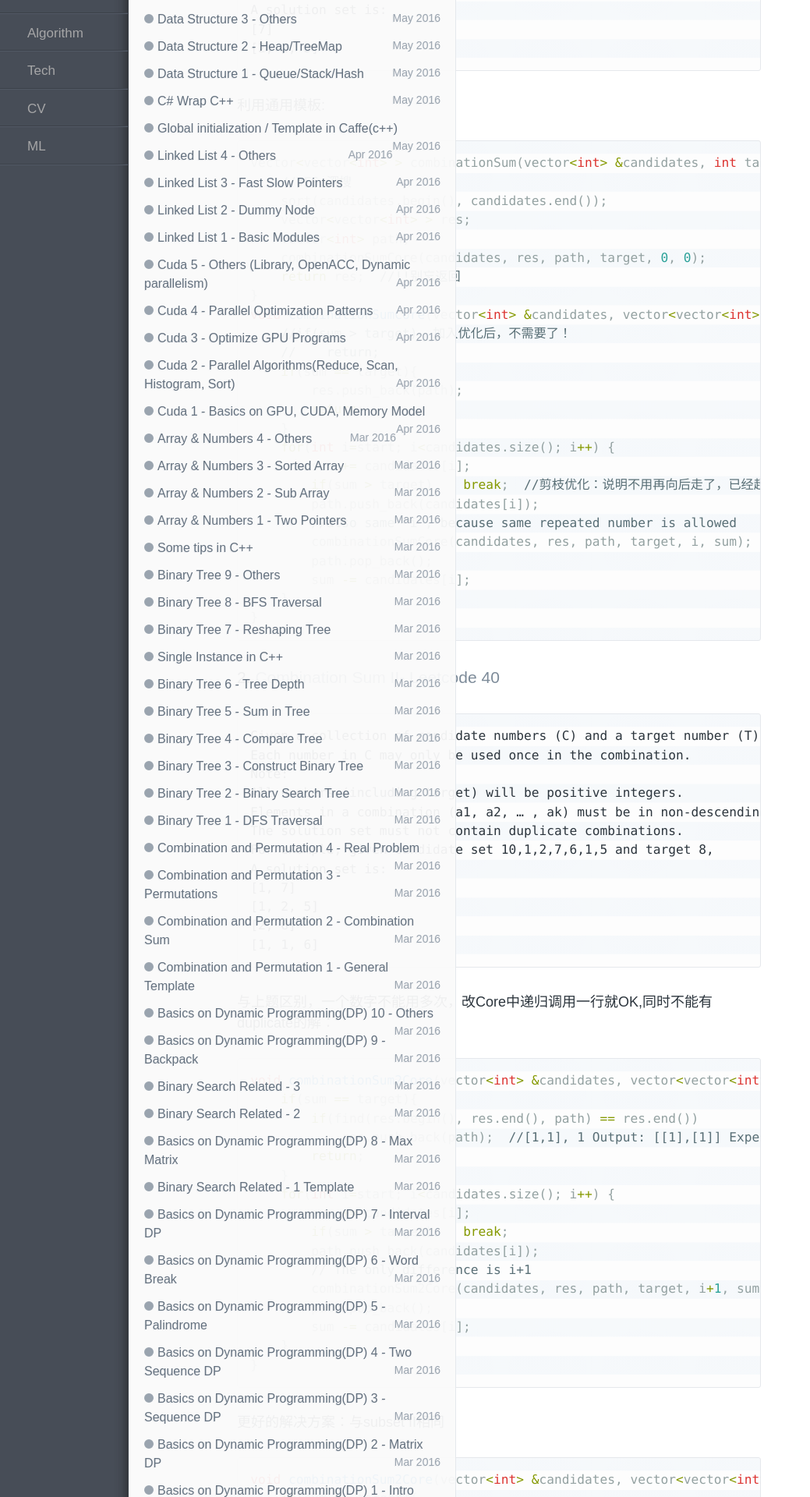
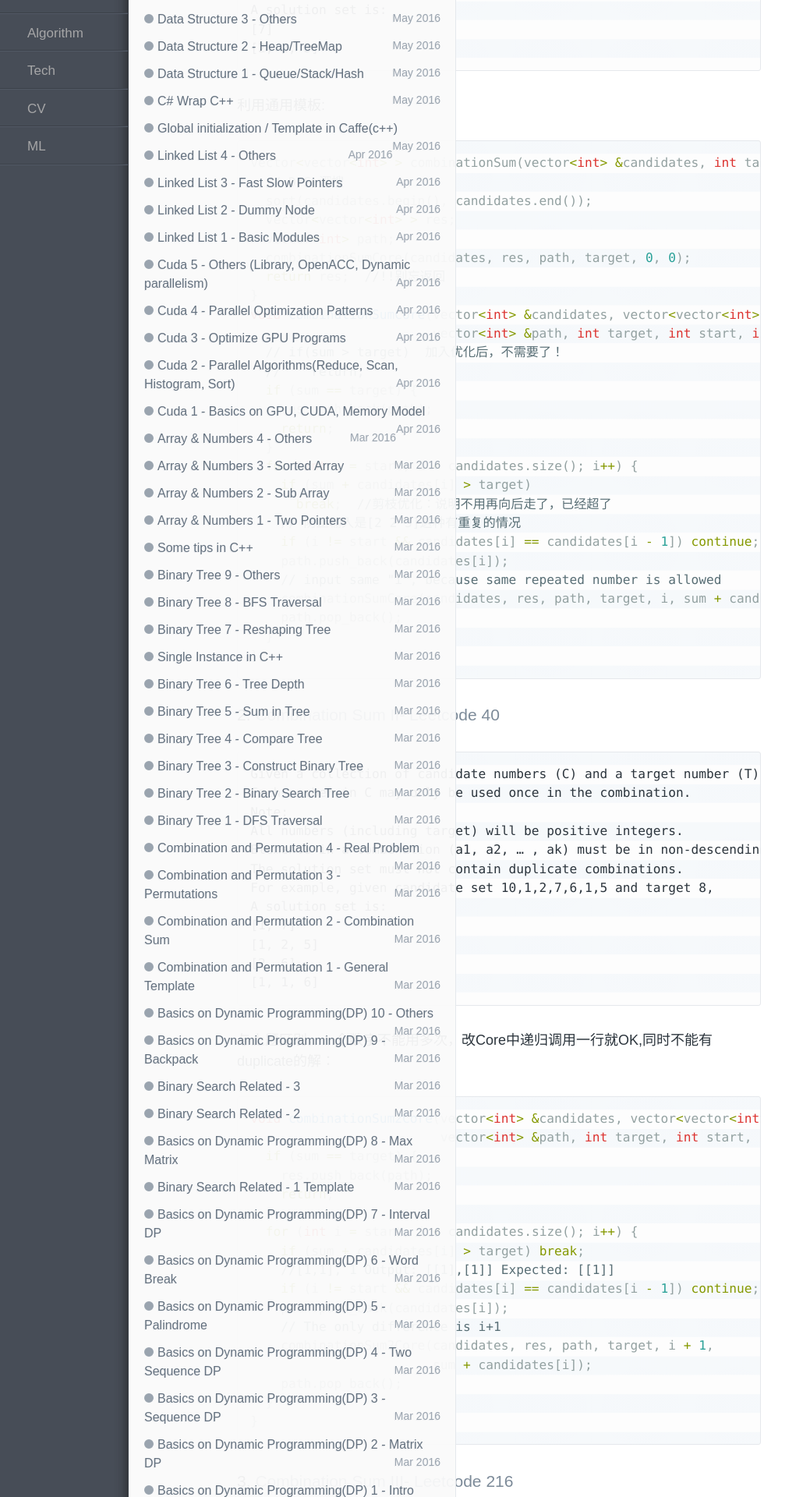
Before and after one commit to wykvictor/wykvictor.github.io, a Jekyll site: the page built from _posts/algorithm/2016-03-22-Combination-Permutation-2.md, in a window 1280 px wide. Shown: the part 417-2337 px from the top of the page at 78% size, without its empty margins (0-1039 px from the left). Built offline with Jekyll 4.4.1, drawn with Linux system fonts in a browser that asks for light colours; comment, search, counter and statistics services are not loaded; some of the changed text lies outside the part shown.

Commit message:
update combination and permutations

```diff
--- a/_posts/algorithm/2016-03-22-Combination-Permutation-2.md
+++ b/_posts/algorithm/2016-03-22-Combination-Permutation-2.md
@@ -23,29 +23,31 @@ A solution set is:
 利用通用模板:
 {% highlight C++ %}
 vector<vector<int> > combinationSum(vector<int> &candidates, int target) {
-    //DFS 深搜
-    sort(candidates.begin(), candidates.end());
-    vector<vector<int> > res;
-    vector<int> path;
-    combinationSumCore(candidates, res, path, target, 0, 0);
-    return res;  //!!别忘返回
+  // DFS 深搜
+  sort(candidates.begin(), candidates.end());
+  vector<vector<int> > res;
+  vector<int> path;
+  combinationSumCore(candidates, res, path, target, 0, 0);
+  return res;  //!!别忘返回
 }
-void combinationSumCore(vector<int> &candidates, vector<vector<int> > &res, vector<int> &path, int target, int start, int sum) {
-    //if(sum > target)  加入优化后，不需要了！
-    //    return;
-    if(sum == target){
-        res.push_back(path);
-        return;
-    }
-    for(int i=start; i<candidates.size(); i++) {
-        sum += candidates[i];
-        if(sum > target)    break;  //剪枝优化：说明不用再向后走了，已经超了
-        path.push_back(candidates[i]);
-        //also same "i", because same repeated number is allowed
-        combinationSumCore(candidates, res, path, target, i, sum);
-        path.pop_back();
-        sum -= candidates[i];
-    }
+void combinationSumCore(vector<int> &candidates, vector<vector<int> > &res,
+                        vector<int> &path, int target, int start, int sum) {
+  // if(sum > target)  加入优化后，不需要了！
+  //    return;
+  if (sum == target) {
+    res.push_back(path);
+    return;
+  }
+  for (int i = start; i < candidates.size(); i++) {
+    if (sum + candidates[i] > target)
+      break;  //剪枝优化：说明不用再向后走了，已经超了
+    // 防止输入是[2 2 3]这种有重复的情况
+    if (i != start && candidates[i] == candidates[i - 1]) continue;
+    path.push_back(candidates[i]);
+    // input same "i", because same repeated number is allowed
+    combinationSumCore(candidates, res, path, target, i, sum + candidates[i]);
+    path.pop_back();
+  }
 }
 {% endhighlight %}
 
@@ -67,40 +69,22 @@ A solution set is:
 
 与上题区别，一个数字不能用多次，改Core中递归调用一行就OK,同时不能有duplicate的解：
 {% highlight C++ %}
-void combinationSum2Core(vector<int> &candidates, vector<vector<int> > &res, vector<int> &path, int target, int start, int sum) {
-    if(sum == target){
-        if(find(res.begin(), res.end(), path) == res.end())
-            res.push_back(path);  //[1,1], 1 Output: [[1],[1]] Expected: [[1]]
-        return;
-    }
-    for(int i=start; i<candidates.size(); i++) {
-        sum += candidates[i];
-        if(sum > target)    break;
-        path.push_back(candidates[i]);
-        // The only difference is i+1
-        combinationSum2Core(candidates, res, path, target, i+1, sum);
-        path.pop_back();
-        sum -= candidates[i];
-    }
-}
-{% endhighlight %}
-更好的解决方案：与subset II相同
-{% highlight C++ %}
-void combinationSum2Core(vector<int> &candidates, vector<vector<int> > &res, vector<int> &path, int target, int start, int sum) {
-    if(sum == target){
-        res.push_back(path);
-        return;
-    }
-    for(int i=start; i<candidates.size(); i++) {
-        if(i != start && candidates[i] == candidates[i-1])
-            continue;
-        sum += candidates[i];
-        if(sum > target)    break;
-        path.push_back(candidates[i]);
-        combinationSum2Core(candidates, res, path, target, i+1, sum);
-        path.pop_back();
-        sum -= candidates[i];
-    }
+void combinationSum2Core(vector<int> &candidates, vector<vector<int> > &res,
+                         vector<int> &path, int target, int start, int sum) {
+  if (sum == target) {
+    res.push_back(path);
+    return;
+  }
+  for (int i = start; i < candidates.size(); i++) {
+    if (sum + candidates[i] > target) break;
+    //[1,1], 1 Output: [[1],[1]] Expected: [[1]]
+    if (i != start && candidates[i] == candidates[i - 1]) continue;
+    path.push_back(candidates[i]);
+    // The only difference is i+1
+    combinationSum2Core(candidates, res, path, target, i + 1,
+                        sum + candidates[i]);
+    path.pop_back();
+  }
 }
 {% endhighlight %}
 
@@ -124,21 +108,22 @@ Output:
 Java解法
 {% highlight Java %}
 public List<List<Integer>> combinationSum3(int k, int n) {
-    List<List<Integer>> res = new ArrayList<List<Integer>>();
-    List<Integer> path = new ArrayList<Integer>();
-    DFS(res, k, n, 0, path, 0);
-    return res;
+  List<List<Integer>> res = new ArrayList<List<Integer>>();
+  List<Integer> path = new ArrayList<Integer>();
+  DFS(res, k, n, 1, path, 0);
+  return res;
 }
-void DFS(List<List<Integer>> res, int k, int n, int step, List<Integer> path, int sum) {
-    if(path.size() == k) {
-        if(sum == n)  res.add(new ArrayList(path));
-        return;
-    }
-    for(int i=step+1; i<=9; i++) {
-        path.add(i);
-        DFS(res, k, n, i, path, sum+i);
-        path.remove(path.size() - 1);
-    }
+void DFS(List<List<Integer>> res, int k, int n, int step, List<Integer> path,
+         int sum) {
+  if (path.size() == k) {
+    if (sum == n) res.add(new ArrayList(path));
+    return;
+  }
+  for (int i = step; i <= 9; i++) {
+    path.add(i);
+    DFS(res, k, n, i + 1, path, sum + i);
+    path.remove(path.size() - 1);
+  }
 }
 {% endhighlight %}
-Java中，List是一个接口，ListArray是一个类继承并实现了List
+Java中，List是一个接口，ArrayList是一个类继承并实现了List
```
Also changed, not shown: _posts/algorithm/2016-03-22-Combination-Permutation-1.md (+81 -77 lines), _posts/algorithm/2016-03-23-Combination-Permutation-3.md (+124 -118 lines), _posts/algorithm/2016-03-23-Combination-Permutation-4.md (+55 -52 lines).
